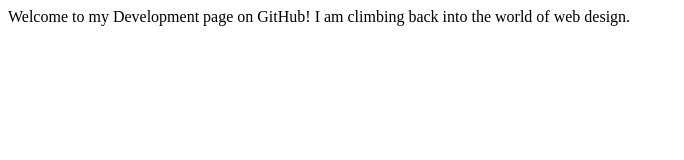
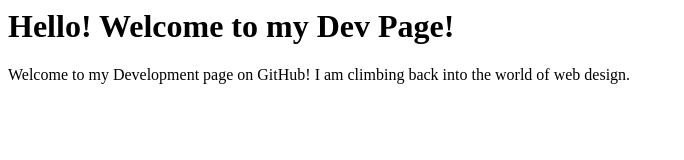
Before and after one commit to mlbusseyDEV/mlbusseyDEV.github.io, a plain HTML site: page index.html in a window 1280 px wide. Shown: the whole page, without its empty margins (0-684 px from the left). Drawn offline with Linux system fonts and the light colour scheme.

Commit message:
Changes to index.html

```diff
--- a/index.html
+++ b/index.html
@@ -1,3 +1,3 @@
-<title>Hello! Welcome to my Dev Page!</title>
+<h1>Hello! Welcome to my Dev Page!</h1>
 <!-- <h1>Welcome to my Dev Page</h1> -->
  <p>Welcome to my Development page on GitHub! I am climbing back into the world of web design.</p>
```
